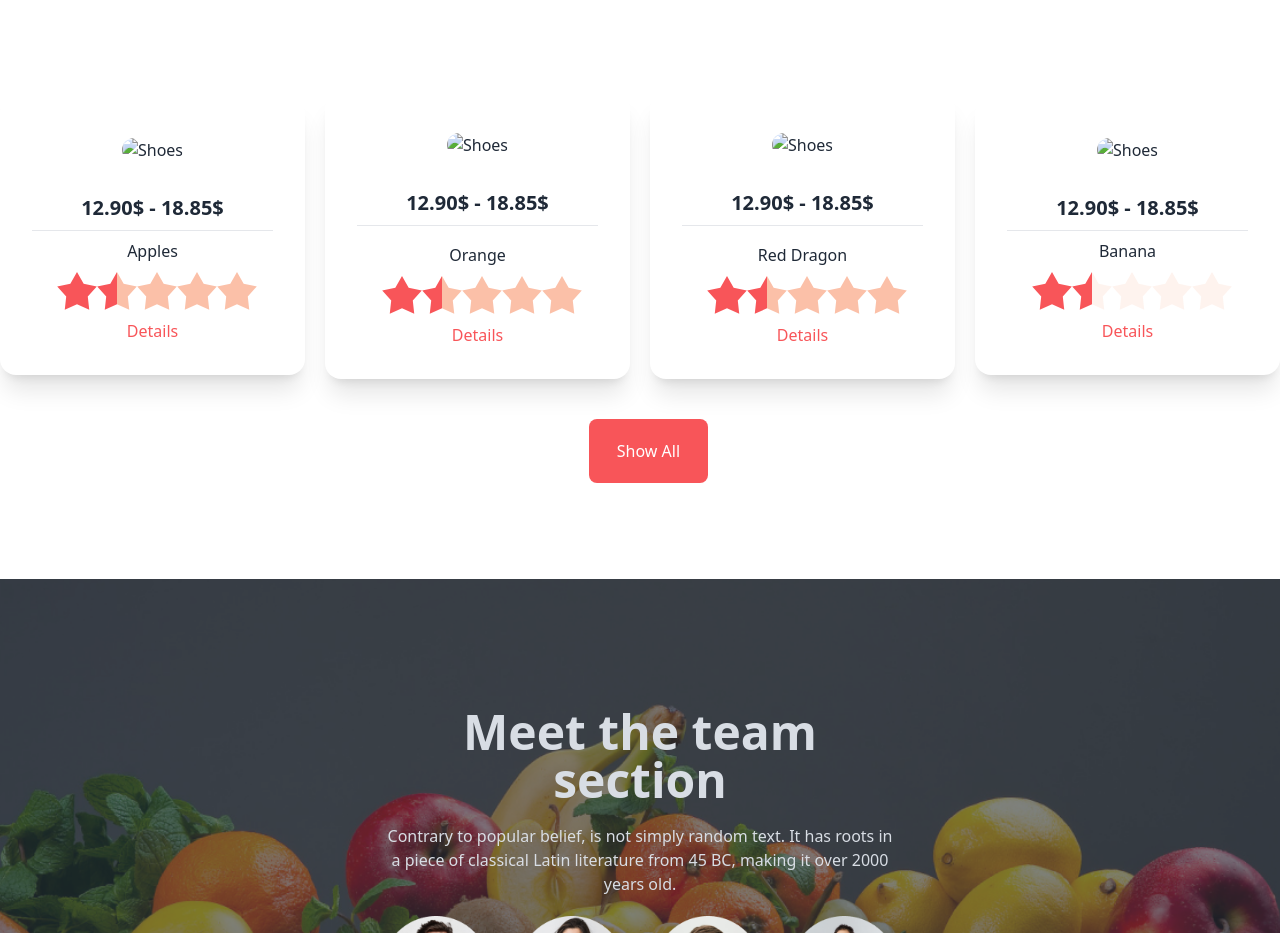
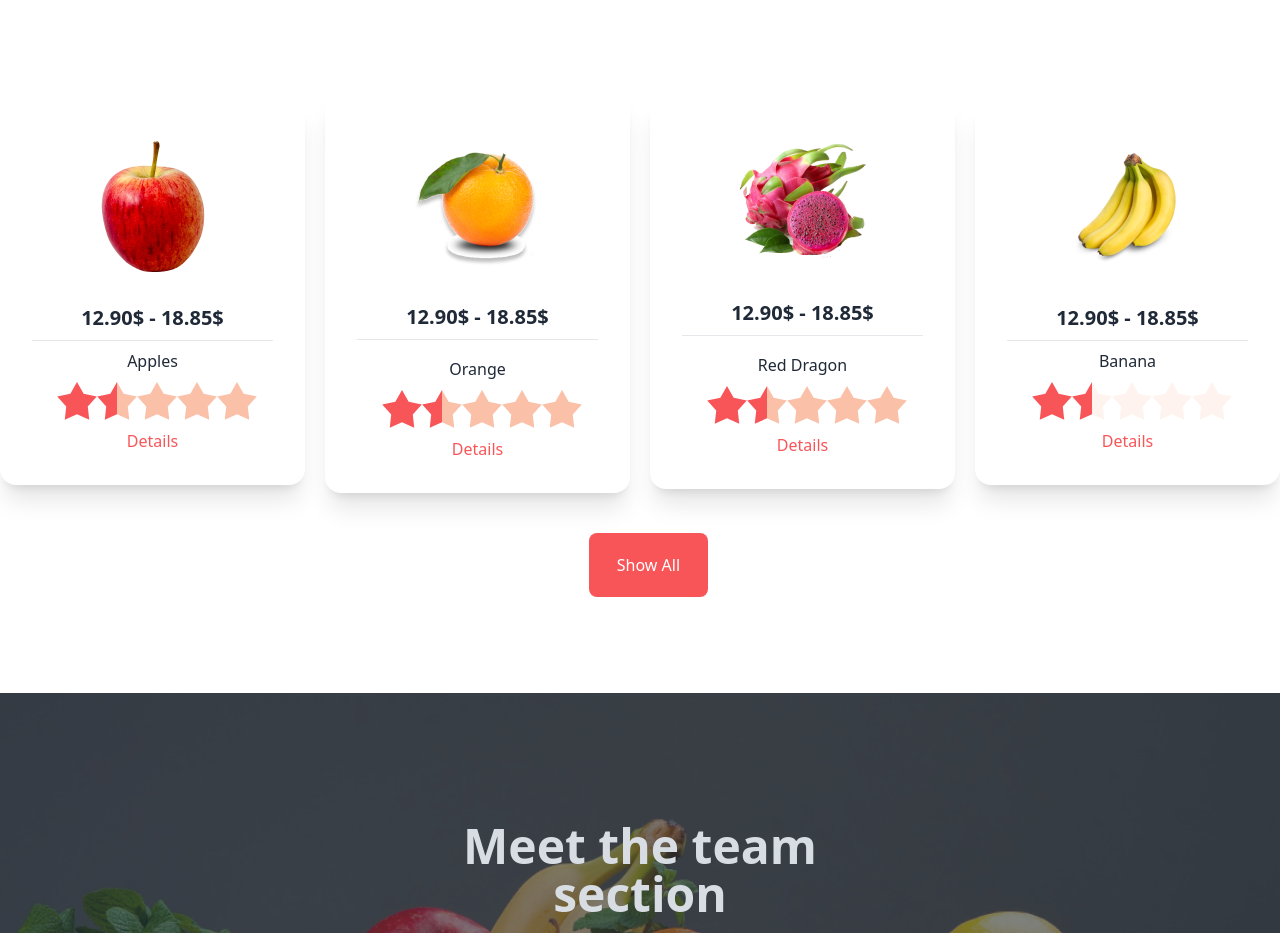
Before and after one commit to ishtiakanam/food-brust, a plain HTML site: page index.html in a window 1280 px wide. Shown: the part 1045-1978 px from the top of the page. Drawn offline with nearby package versions, Linux system fonts and the light colour scheme; the site is published under a folder, as on GitHub Pages, so addresses that start at the root find nothing.

Commit message:
website added

```diff
--- a/index.html
+++ b/index.html
@@ -206,7 +206,7 @@
                 <button class="" onclick="my_modal_1.showModal()">
                     <div class="card bg-base-100 shadow-xl">
                         <figure class="px-10 pt-10">
-                            <img src="/images/fruit6.png" alt="Shoes" class="rounded-xl" />
+                            <img src="./images/fruit6.png" alt="Shoes" class="rounded-xl" />
                         </figure>
                         <div class="card-body items-center text-center">
                             <h2 class="card-title font-extrabold ">12.90$ - 18.85$</h2>
@@ -244,7 +244,7 @@
                     <form method="dialog" class="modal-box">
                         <div class="card bg-base-100 shadow-xl">
                             <figure class="px-10 pt-10">
-                                <img src="/images/fruit6.png" alt="Shoes" class="rounded-xl" />
+                                <img src="./images/fruit6.png" alt="Shoes" class="rounded-xl" />
                             </figure>
                             <div class="card-body items-center text-center">
                                 <h2 class="card-title font-extrabold ">12.90$ - 18.85$</h2>
@@ -288,7 +288,7 @@
                 <button class="" onclick="my_modal_2.showModal()">
                     <div class="card bg-base-100 shadow-xl">
                         <figure class="px-10 pt-10">
-                            <img src="/images/fruit7.png" alt="Shoes" class="rounded-xl" />
+                            <img src="./images/fruit7.png" alt="Shoes" class="rounded-xl" />
                         </figure>
                         <div class="card-body items-center text-center">
                             <h2 class="card-title font-extrabold ">12.90$ - 18.85$</h2>
@@ -327,7 +327,7 @@
                     <form method="dialog" class="modal-box">
                         <div class="card bg-base-100 shadow-xl">
                             <figure class="px-10 pt-10">
-                                <img src="/images/fruit7.png" alt="Shoes" class="rounded-xl" />
+                                <img src="./images/fruit7.png" alt="Shoes" class="rounded-xl" />
                             </figure>
                             <div class="card-body items-center text-center">
                                 <h2 class="card-title font-extrabold ">12.90$ - 18.85$</h2>
@@ -373,7 +373,7 @@
                 <button class="" onclick="my_modal_3.showModal()">
                     <div class="card bg-base-100 shadow-xl">
                         <figure class="px-10 pt-10">
-                            <img src="/images/fruit8.png" alt="Shoes" class="rounded-xl" />
+                            <img src="./images/fruit8.png" alt="Shoes" class="rounded-xl" />
                         </figure>
                         <div class="card-body items-center text-center">
                             <h2 class="card-title font-extrabold ">12.90$ - 18.85$</h2>
@@ -412,7 +412,7 @@
                     <form method="dialog" class="modal-box">
                         <div class="card bg-base-100 shadow-xl">
                             <figure class="px-10 pt-10">
-                                <img src="/images/fruit8.png" alt="Shoes" class="rounded-xl" />
+                                <img src="./images/fruit8.png" alt="Shoes" class="rounded-xl" />
                             </figure>
                             <div class="card-body items-center text-center">
                                 <h2 class="card-title font-extrabold ">12.90$ - 18.85$</h2>
@@ -457,7 +457,7 @@
                 <button class="" onclick="my_modal_4.showModal()">
                     <div class="card bg-base-100 shadow-xl">
                         <figure class="px-10 pt-10">
-                            <img src="/images/fruit9.png" alt="Shoes" class="rounded-xl" />
+                            <img src="./images/fruit9.png" alt="Shoes" class="rounded-xl" />
                         </figure>
                         <div class="card-body items-center text-center">
                             <h2 class="card-title font-extrabold  ">12.90$ - 18.85$</h2>
@@ -495,7 +495,7 @@
                     <form method="dialog" class="modal-box">
                         <div class="card bg-base-100 shadow-xl">
                             <figure class="px-10 pt-10">
-                                <img src="/images/fruit9.png" alt="Shoes" class="rounded-xl" />
+                                <img src="./images/fruit9.png" alt="Shoes" class="rounded-xl" />
                             </figure>
                             <div class="card-body items-center text-center">
                                 <h2 class="card-title font-extrabold  ">12.90$ - 18.85$</h2>
```
